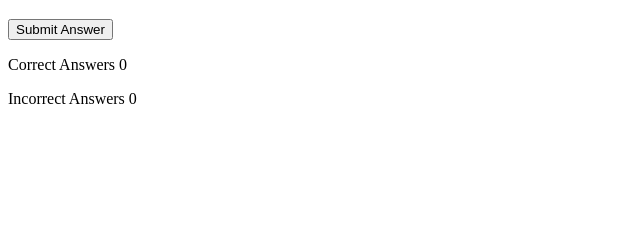
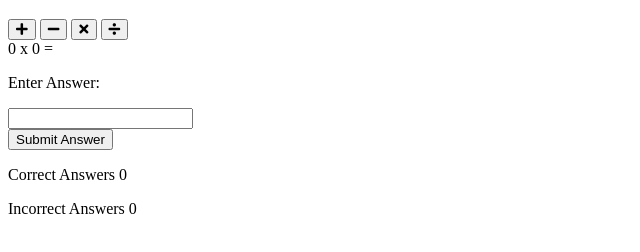
Before and after one commit to jack-brosnan/love-maths, a plain HTML site: page index.html in a window 1280 px wide. Shown: the part 100-352 px from the top of the page, without its empty margins (0-640 px from the left). Drawn offline with Linux system fonts and the light colour scheme.

Commit message:
Add html structure to control area

```diff
--- a/index.html
+++ b/index.html
@@ -22,9 +22,29 @@
             <img class="logo" src="assets/images/logo.png" alt="logo"> Love Maths
         </h1>
         <div class="game-area">
-            <div class="controls-area"></div>
-            <div class="question-area"></div>
-            <button>Submit Answer</button>
+            <div class="controls-area">
+                <button class="btn btn--big btn--green">
+                    <i class="fas fa-plus"></i>
+                </button>
+                <button class="btn btn--big btn--blue">
+                    <i class="fas fa-minus"></i>
+                </button>
+                <button class="btn btn--big btn--orange">
+                    <i class="fas fa-times"></i>
+                </button>
+                <button class="btn btn--big btn--red">
+                    <i class="fas fa-divide"></i>
+                </button>
+            </div>
+            <div class="question-area">
+                <span id="operand1">0</span>
+                <span id="operator">x</span>
+                <span id="operand2">0</span>
+                <span>=</span>
+                <p class="answer-message">Enter Answer:</p>
+                <input id="answer-box" type="number">
+            </div>
+            <button class="btn btn--grey">Submit Answer</button>
         </div>
         <div class="score-area">
             <p class="scores">Correct Answers <span id="score">0</span></p>
```
